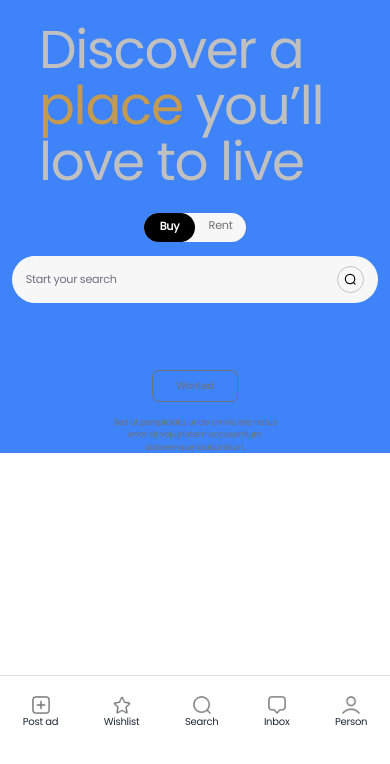
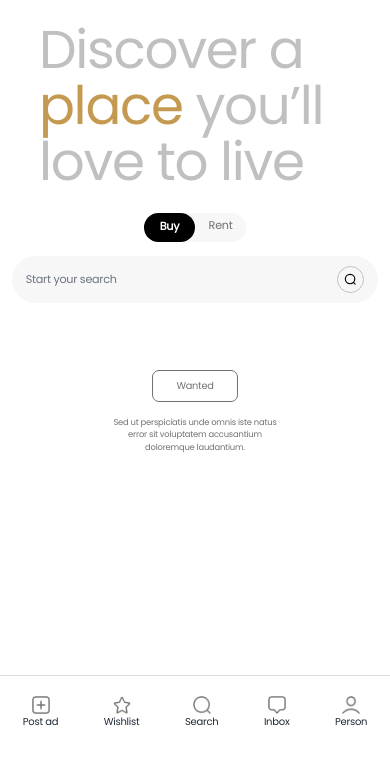
Before and after one commit to MuhammadKhan3/Airnub, a React (Create React App) app: page / in a window 390 px wide. Shown: the top 764 px of the page. Built offline with nearby package versions, Linux system fonts and the light colour scheme; what tailwind-gradient-mask-image would draw is missing.

Commit message:
navigation8

```diff
--- a/src/pages/home/homeContent.jsx
+++ b/src/pages/home/homeContent.jsx
@@ -12,7 +12,7 @@ const HomeContent = () => {
 
 
   return (
-    <section className=' xl:bg-gradient-to-tr 2xl:bg-gradient-to-tr 3xl:bg-gradient-to-tr  lg:bg-gradient-to-tr  from-pink-50 via-pink-50   to-blue-50 mb:bg-blue-500  sm:bg-white   mix-blend-multiply       flex flex-col items-center justify-center      text-black  h-fit w-full zoom absolute top-[110px]  mb:relative mb:top-0' onClick={(e)=>{ console.log('bublin'); setfilterClick('')}} >
+    <section className=' xl:bg-gradient-to-tr 2xl:bg-gradient-to-tr 3xl:bg-gradient-to-tr  lg:bg-gradient-to-tr  from-pink-50 via-pink-50   to-blue-50 mb:bg-white  sm:bg-white   mix-blend-multiply       flex flex-col items-center justify-center      text-black  h-fit w-full zoom absolute top-[110px]  mb:relative mb:top-0' onClick={(e)=>{ console.log('bublin'); setfilterClick('')}} >
        <div className='h-fit   mt-28 mb:mt-8 text-center '>
          <h1 className='text-bigHeading h-fit w-[50.5%] mx-auto   text-left mb:w-[80%]  text-black  mb:text-[#C0C0C0]  font-light mb:text-responsive-heading'>
            Discover a <span className='text-primaryWeb'>place</span> you’ll love to live
```
